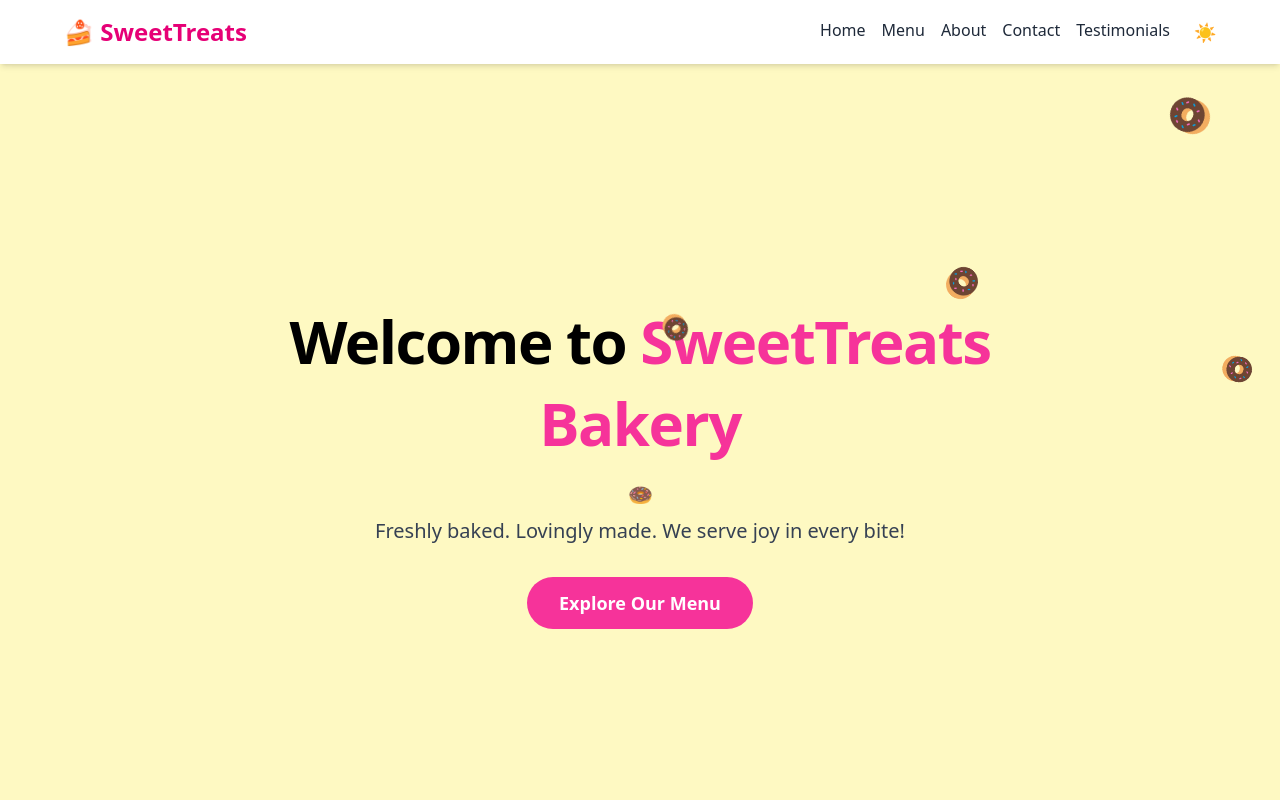
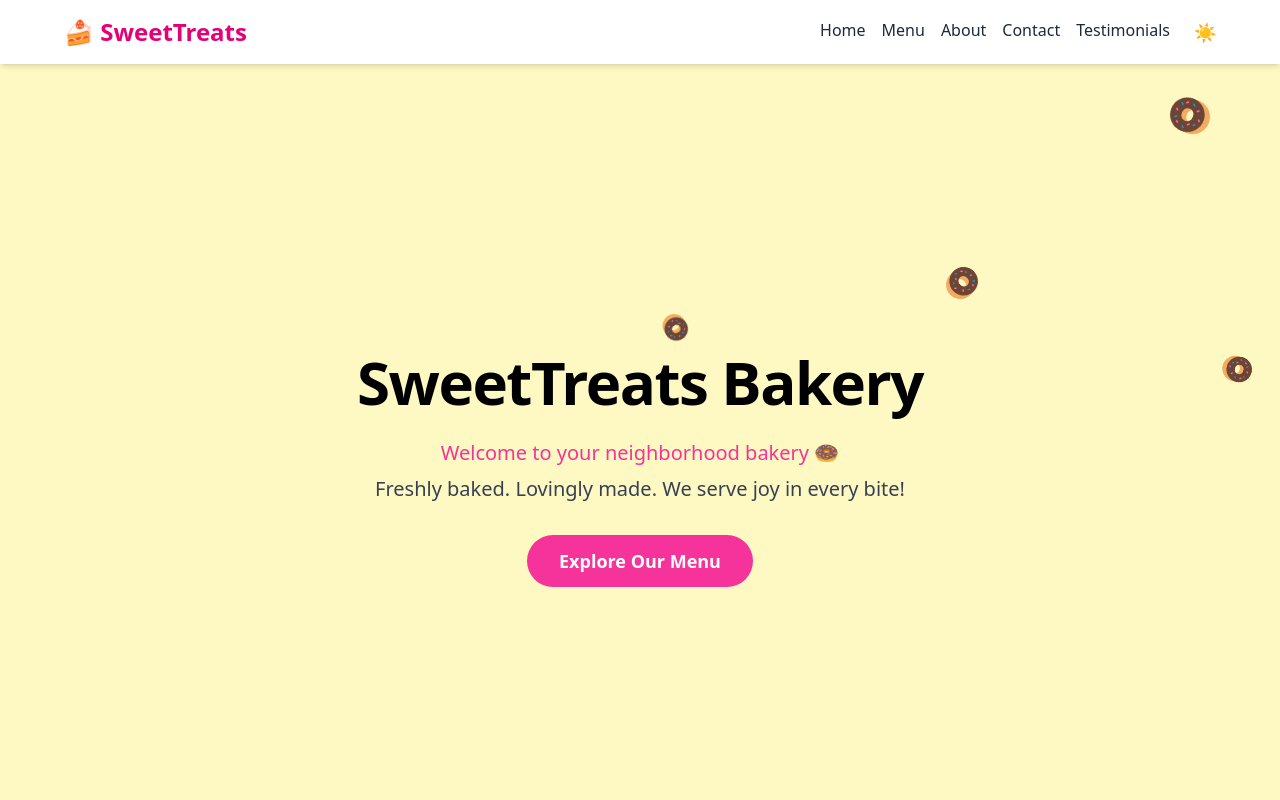
Before and after one commit to AnthonyJohnsonDeveloper/bakery-demo, a React (Vite) app: page / in a window 1280 px wide. Shown: the top 800 px of the page. Built offline with nearby package versions, Linux system fonts and the light colour scheme.

Commit message:
minor changes

```diff
--- a/src/components/Home.jsx
+++ b/src/components/Home.jsx
@@ -12,14 +12,15 @@ function Home() {
         />
         <meta name="robots" content="index, follow" />
 
-        {/* ✅ Preload font for faster LCP render */}
+        {/* ✅ Preconnect + Preload Fonts */}
+        <link rel="preconnect" href="https://fonts.googleapis.com" />
+        <link rel="preconnect" href="https://fonts.gstatic.com" crossOrigin="" />
         <link
-          rel="preload"
+          rel="stylesheet"
           href="https://fonts.googleapis.com/css2?family=Caveat&display=swap"
-          as="style"
         />
 
-        {/* ✅ Preload LCP image */}
+        {/* ✅ Preload LCP Image */}
         <link rel="preload" as="image" href="/images/1.webp" />
       </Helmet>
 
@@ -28,13 +29,20 @@ function Home() {
         className="min-h-screen flex items-center justify-center text-center px-4 bg-yellow-100 dark:bg-gray-900 transition-colors duration-300"
       >
         <div className="max-w-3xl flex flex-col items-center justify-center min-h-[60vh]">
+          {/* ✅ Simplified heading for faster paint */}
           <h1 className="text-4xl md:text-6xl font-bold text-brown-800 dark:text-white mb-4 leading-snug tracking-tight">
-            Welcome to <span className="text-pink-500">SweetTreats Bakery</span>
+            SweetTreats Bakery
           </h1>
-          <p className="text-xl text-pink-500 mb-2" aria-hidden="true">🍩</p>
+
+          {/* 🍩 emoji moved out of H1 to improve render consistency */}
+          <p className="text-xl text-pink-500 mb-2" aria-hidden="true">
+            Welcome to your neighborhood bakery 🍩
+          </p>
+
           <p className="text-lg md:text-xl text-gray-700 dark:text-gray-300 mb-8 max-w-xl">
             Freshly baked. Lovingly made. We serve joy in every bite!
           </p>
+
           <a
             href="#menu"
             className="inline-block px-8 py-3 text-white bg-pink-500 hover:bg-pink-600 dark:bg-yellow-400 dark:text-black dark:hover:bg-yellow-300 rounded-full text-lg font-semibold transition duration-300"
```
